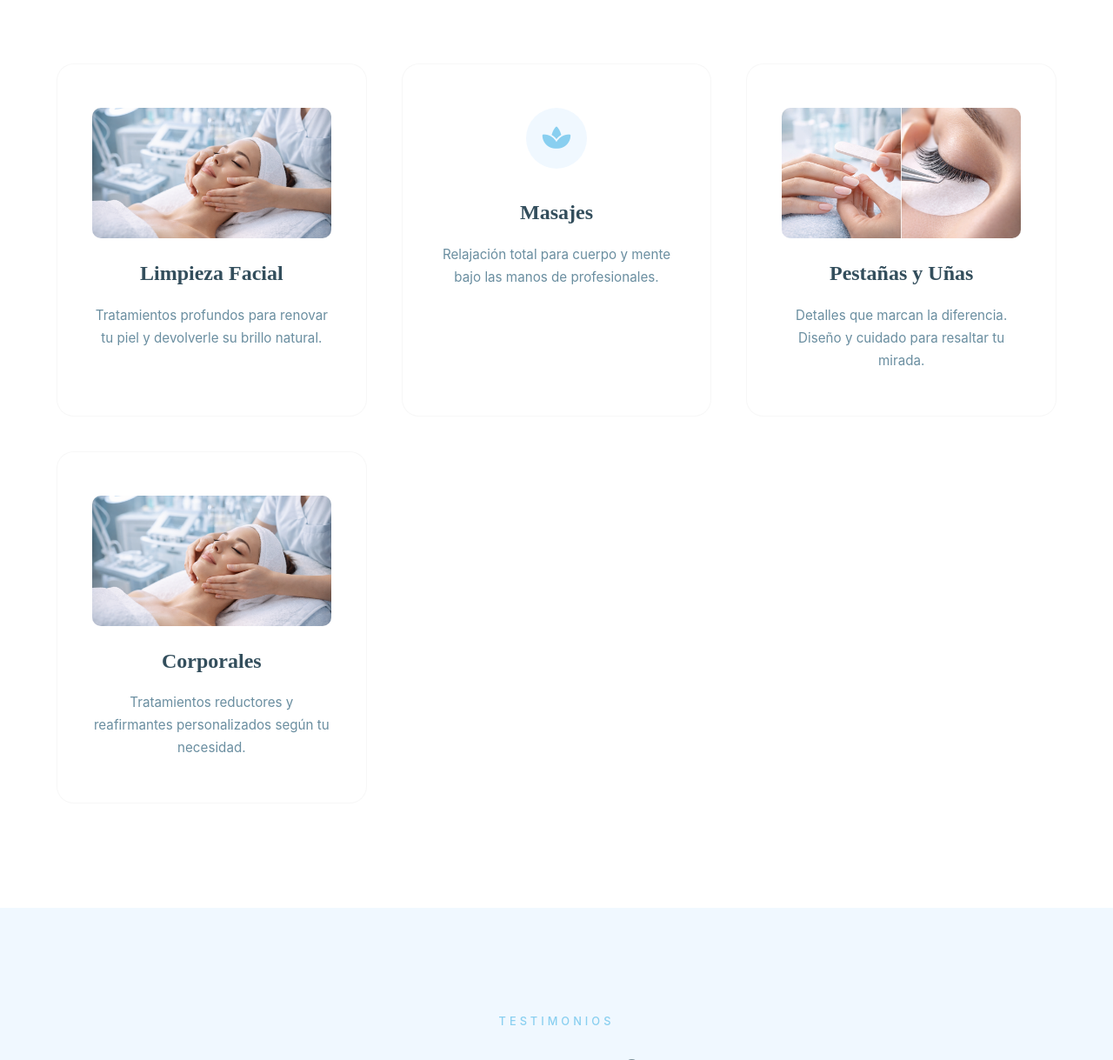
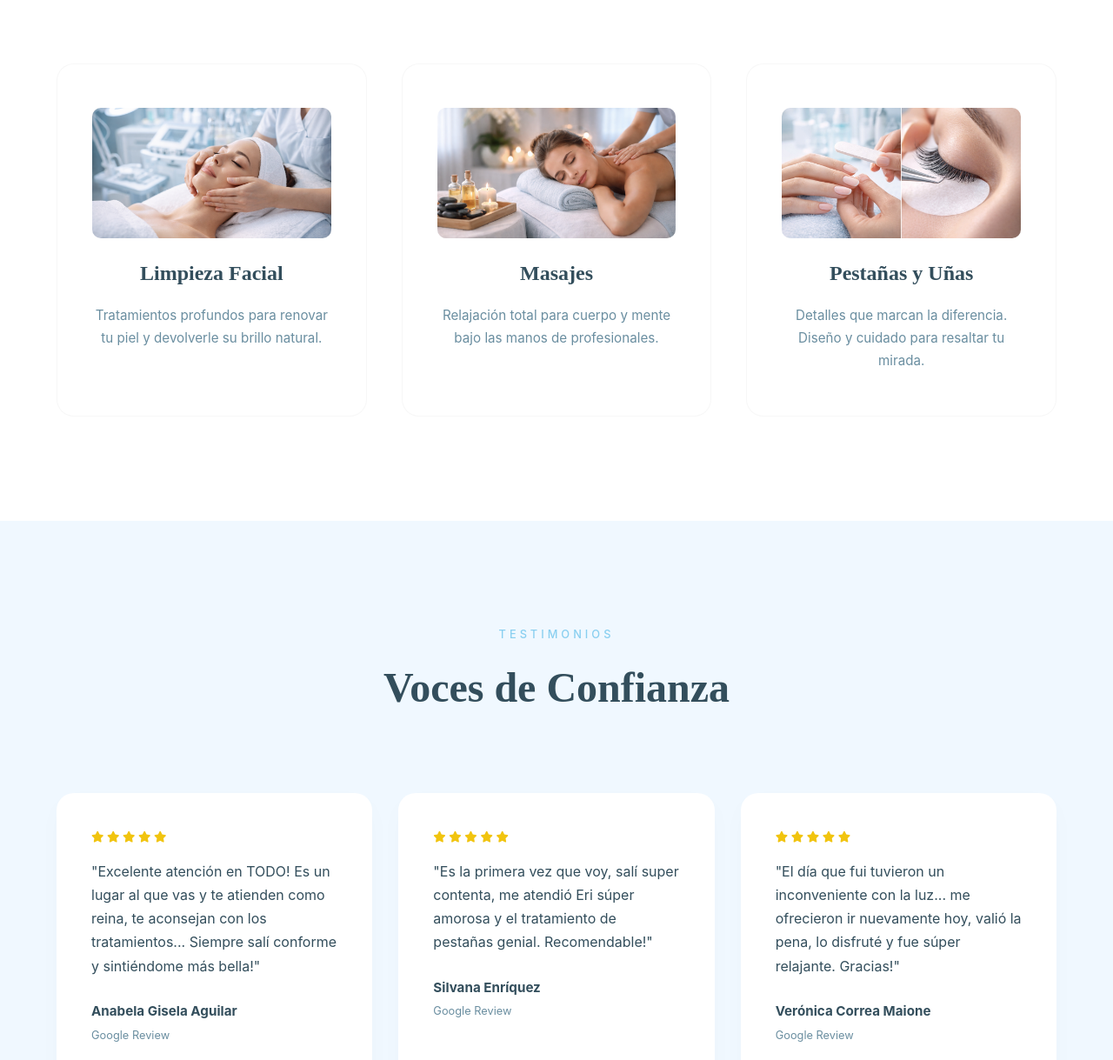
Before and after one commit to ConradoFrancisco/landings, a plain HTML site: page alaniz_stefany/index.html in a window 1280 px wide. Shown: the part 1040-2259 px from the top of the page at 87% size. Drawn offline with Linux system fonts and the light colour scheme.

Commit message:
nueva landing alaniz

```diff
--- a/alaniz_stefany/index.html
+++ b/alaniz_stefany/index.html
@@ -39,7 +39,10 @@
     <header id="inicio" class="hero">
         <div class="hero-bg"></div>
         <div class="container hero-content">
-            <h1><span style="color: var(--primary);">Tu espacio de belleza.</span></h1>
+            <h1>Alaniz Stefany</h1>
+            <h2
+                style="font-family: 'Inter'; font-weight: 300; font-size: 1.5rem; letter-spacing: 5px; color: var(--primary); margin-bottom: 20px;">
+                TU ESPACIO DE BELLEZA</h2>
             <p>Descubrí un espacio diseñado para tu bienestar. Tratamientos faciales y corporales de alta gama en un
                 ambiente de relax total.</p>
             <a href="https://wa.me/5491131775603" class="btn btn-primary">Reservar Turno Ahora</a>
@@ -63,7 +66,10 @@
                     <p>Tratamientos profundos para renovar tu piel y devolverle su brillo natural.</p>
                 </div>
                 <div class="service-card">
-                    <div class="icon-placeholder"><i class="fa-solid fa-spa"></i></div>
+                    <div class="service-img"
+                        style="height: 150px; border-radius: 10px; overflow: hidden; margin-bottom: 20px;">
+                        <img src="img/massage.png" alt="Masajes" style="width: 100%; height: 100%; object-fit: cover;">
+                    </div>
                     <h3>Masajes</h3>
                     <p>Relajación total para cuerpo y mente bajo las manos de profesionales.</p>
                 </div>
@@ -75,15 +81,6 @@
                     </div>
                     <h3>Pestañas y Uñas</h3>
                     <p>Detalles que marcan la diferencia. Diseño y cuidado para resaltar tu mirada.</p>
-                </div>
-                <div class="service-card">
-                    <div class="service-img"
-                        style="height: 150px; border-radius: 10px; overflow: hidden; margin-bottom: 20px;">
-                        <img src="img/facial.png" alt="Limpieza Facial"
-                            style="width: 100%; height: 100%; object-fit: cover;">
-                    </div>
-                    <h3>Corporales</h3>
-                    <p>Tratamientos reductores y reafirmantes personalizados según tu necesidad.</p>
                 </div>
             </div>
         </div>
```
Also changed, not shown: alaniz_stefany/img/massage.png (added).
